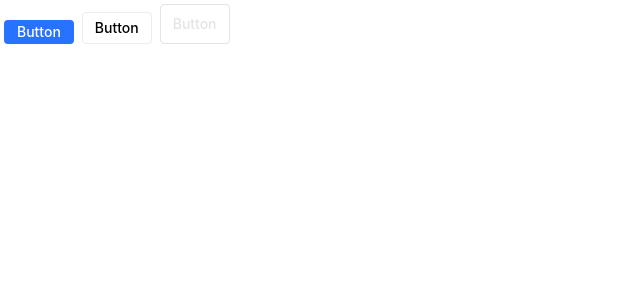
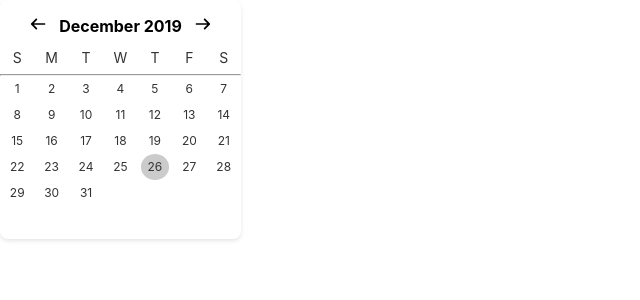
Before and after one commit to Kickbuttowaski/goschedule, a React (Create React App) app: page / in a window 1280 px wide. Shown: the top 300 px of the page, without its empty margins (0-640 px from the left). Built offline with nearby package versions, Linux system fonts and the light colour scheme; a web font is replaced by a local one.

Commit message:
adding section back

```diff
--- a/src/App.js
+++ b/src/App.js
@@ -33,9 +33,7 @@ function App() {
   }
   return (
     <div style={{height:"500px",width:"500px"}} >
-   <Button type="primary" size="small" ></Button>
-      <Button type="secondary" size="medium" ></Button>
-      <Button type="disabled" size="large" ></Button>
+  <Calendar/>
       </div>
   );
 }
--- a/src/components/Calendar/Calendar.js
+++ b/src/components/Calendar/Calendar.js
@@ -177,7 +177,7 @@ export default class Calendar extends React.Component {
     return (
       <React.Fragment>
         <section className={style.mainCont}>
-          <section className={`${style[this.type]}`}>
+          <section >
             <div className={style.divHeader}>
               <div
                 className={style.nxtNforw}
```
